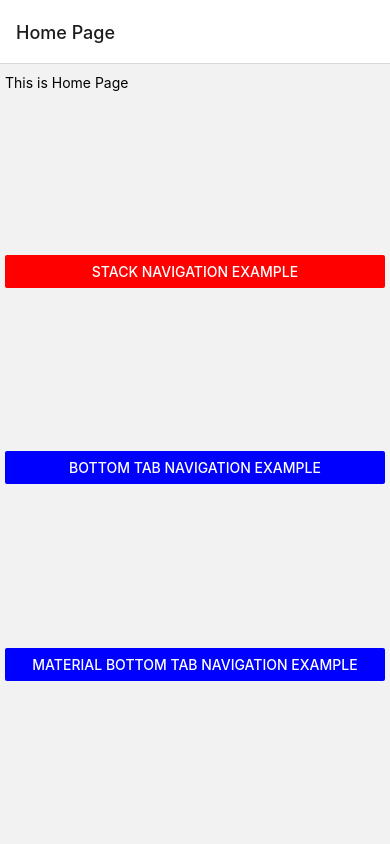
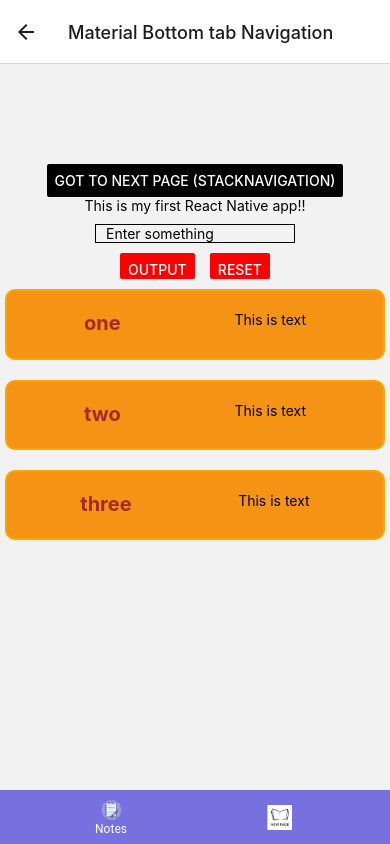
Before and after one commit to HarshitMishraGit/harshitkaapp, a React Native app: screen /materialbottomtabnav in a window 390 px wide. Built offline with nearby package versions, Linux system fonts and the light colour scheme.

Commit message:
Material bottom tab Navigation and Materaial Top tab Navigation

```diff
--- a/App.js
+++ b/App.js
@@ -12,6 +12,8 @@ import Home from './components/Home';
 import HomePage from './components/HomePage';
 import BottomTabNavigation from './components/Navigation/BottomTabNavigation';
 import SN from './components/Navigation/SN';
+import MBTN from './components/Navigation/MBTN';
+import MTTN from './components/Navigation/MTTN';
 
 // import StackNavigationcomp from './components/Navigation/stackNavigationcomp';
 //  We are using diffent Type of Navigations in the same app
@@ -23,7 +25,9 @@ export default function App() {
       <stackNavigation.Navigator initialRouteName='HomePage'>
         <stackNavigation.Screen name='Home' component={HomePage} options={{ title: "Home Page " }} />
         <stackNavigation.Screen name='BottomTabnavigation' component={BottomTabNavigation} options={{ title: "Bottom Tab Navigation" }} />
-        <stackNavigation.Screen name='stacknavigatorcomp' component={SN}  options={{title:"Stack Navigation"}}/>
+        <stackNavigation.Screen name='stacknavigatorcomp' component={SN} options={{ title: "Stack Navigation" }} />
+        <stackNavigation.Screen name='materialbottomtabnav' component={MBTN} options={{title:"Material Bottom tab Navigation"}} />
+        <stackNavigation.Screen name='materialtoptabnav' component={MTTN} options={{title:"Material Top tab Navigation"}} />
       </stackNavigation.Navigator>
 
 </NavigationContainer>
--- a/components/HomePage.js
+++ b/components/HomePage.js
@@ -1,21 +1,29 @@
 import { StatusBar } from 'expo-status-bar';
 import { Component, useRef, useState, useEffect } from 'react';
 import { AppRegistry, ScrollView, Image } from 'react-native';
-import { StyleSheet, Text, View ,Button,TextInput} from 'react-native';
+import { StyleSheet, Text, View, Button, TextInput } from 'react-native';
 
 const HomePage = ({navigation}) => {
     return (
         <View style={styles.container}>
-            <Text>This is Home Page</Text>
-            <View style={styles.buttonView}>
+            <Text >This is Home Page</Text>
+            <View style={[styles.buttonView,styles.my2]}>
             <Button  title='Stack Navigation Example' color={'red'} onPress={() => {
                 navigation.navigate('stacknavigatorcomp')
-            } } />
+                }} />
+                <Text ></Text>
             <Button  title='Bottom Tab Navigation Example' color={'blue'} onPress={() => {
                 navigation.navigate('BottomTabnavigation')
+                }} />
+                <Text ></Text>
+
+            <Button  title='Material Bottom Tab Navigation Example' color={'blue'} onPress={() => {
+                navigation.navigate('materialbottomtabnav')
             } } />
-            <Button  title='Material Bottom Tab Navigation Example' color={'blue'} onPress={() => {
-                navigation.navigate('BottomTabNavigation')
+                <Text ></Text>
+
+            <Button  title='Material Top Tab Navigation Example' color={'green'} onPress={() => {
+                navigation.navigate('materialtoptabnav')
             } } />
             </View>
         </View>
@@ -27,12 +35,16 @@ const styles = StyleSheet.create({
         paddingTop: 10,
         paddingHorizontal: 5,
         flex: 1,
+        // flexDirection
         // justifyContent:'space-between'
     },
     buttonView: {
-        flex: 1,
-        justifyContent: 'space-evenly',
-        height:200
+        // flex: 1,
+        // justifyContent: 'space-evenly',
+        height: 200,
+    },
+    my2:{
+        marginTop:20
     }
 })
 
--- /dev/null
+++ b/components/Navigation/MBTN.js
@@ -0,0 +1,28 @@
+import React from 'react';
+import { View, StyleSheet,Image } from 'react-native';
+import { createMaterialBottomTabNavigator } from '@react-navigation/material-bottom-tabs';
+import Notes from '../Notes';
+import NewPage from '../NewPage';
+
+const Tab = createMaterialBottomTabNavigator();
+const MBTN = () => {
+    return (
+        <Tab.Navigator
+            shifting={true}
+
+        >
+            <Tab.Screen name='Notes' component={Notes} options={{
+                tabBarColor: "#7671de", tabBarIcon: () => {
+                    return <Image source={require('../../assets/images/note.png')} style={{height:25,width:40,borderRadius:5}} resizeMode="contain"/>
+            }}} />
+            <Tab.Screen name='NewPage' component={NewPage} options={{
+                tabBarColor: "#5ec2d6", tabBarIcon: () => {
+                    return <Image source={require('../../assets/images/newpage.png')} style={{height:25,width:40,borderRadius:5}} resizeMode="contain"/>
+            }}} />
+      </Tab.Navigator>
+    );
+}
+
+const styles = StyleSheet.create({})
+
+export default MBTN;
--- /dev/null
+++ b/components/Navigation/MTTN.js
@@ -0,0 +1,18 @@
+import React from 'react';
+import { View, StyleSheet } from 'react-native';
+import { createMaterialTopTabNavigator } from '@react-navigation/material-top-tabs';
+import Notes from '../Notes';
+import NewPage from '../NewPage';
+const TopTab = createMaterialTopTabNavigator();
+const MTTN = () => {
+    return (
+    <TopTab.Navigator>
+            <TopTab.Screen name='Notes' component={Notes} options={{ title: "Notes" }} />
+            <TopTab.Screen name='newpage' component={NewPage} options={{title:"New Page"}}/>
+    </TopTab.Navigator>
+    );
+}
+
+const styles = StyleSheet.create({})
+
+export default MTTN;
--- a/components/Notes.js
+++ b/components/Notes.js
@@ -38,7 +38,7 @@ const Notes = ({navigation}) => {
     <Text style={{marginTop:100}}></Text>
             <StatusBar style="auto" />
             <Button title='Got to next page (stackNavigation)' color={'black'} onPress={() => {
-              navigation.navigate('NewPage')
+              navigation.navigate('NewPage',{name:"Harshit"})
             }}></Button>
       <Text>This is my first React Native app!!</Text>
       <TextInput placeholder='Enter something' onChangeText={(value)=>setvalue(value)}
@@ -82,7 +82,7 @@ const Notes = ({navigation}) => {
 const styles = StyleSheet.create({
     container: {
       flex: 1,
-      backgroundColor: '#faf3d4',
+      // backgroundColor: '#fff',
       alignItems: 'center',
       // justifyContent: 'center',
 
```
Also changed, not shown: package.json (+7 -2 lines), 2 other files (tests, documents, lock files or other folders).
